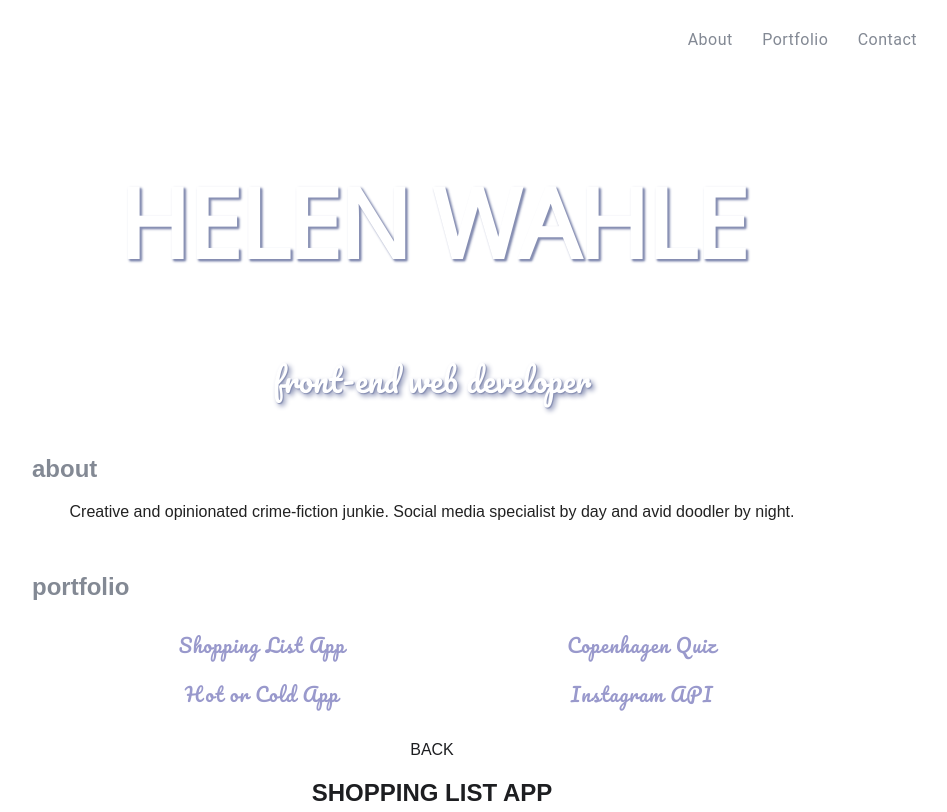
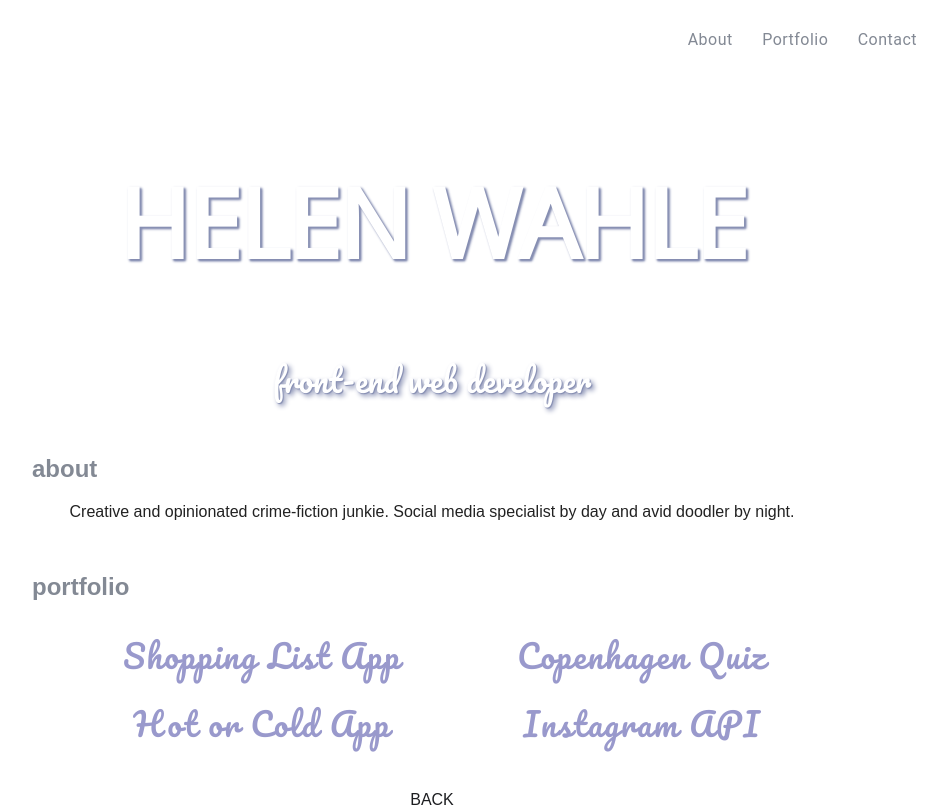
Before and after one commit to hwahle/helen-wahle-portfolio, a plain HTML site: page index.html in a window 1280 px wide. Shown: the top 812 px of the page, without its empty margins (208-1155 px from the left). Drawn offline with nearby package versions, Linux system fonts and the light colour scheme; a script that the page names is missing; a web font is replaced by a local one.

Commit message:
cleaned up styles

```diff
--- a/css/style.css
+++ b/css/style.css
@@ -104,7 +104,7 @@ ul {
 .portfolio li {
     /* Typography Declarations */
     font-family: 'Pacifico', cursive;
-    font-size: 1.2em;
+    font-size: 2.0em;
     font-weight: 300;
     letter-spacing: 0.05em;
     line-height:1.5em;
@@ -118,7 +118,7 @@ ul {
 
 .portfolio ul {
 width:760px;
-height: 100px;
+height: 150px;
   margin-bottom:20px;
   overflow:hidden;
   border-top:1px;
@@ -154,6 +154,10 @@ a:visited {
     margin-bottom: 2em;
 }
 .social > li {
+    display: inline-block;
+}
+
+.content-footer p {
     display: inline-block;
 }
 
```
